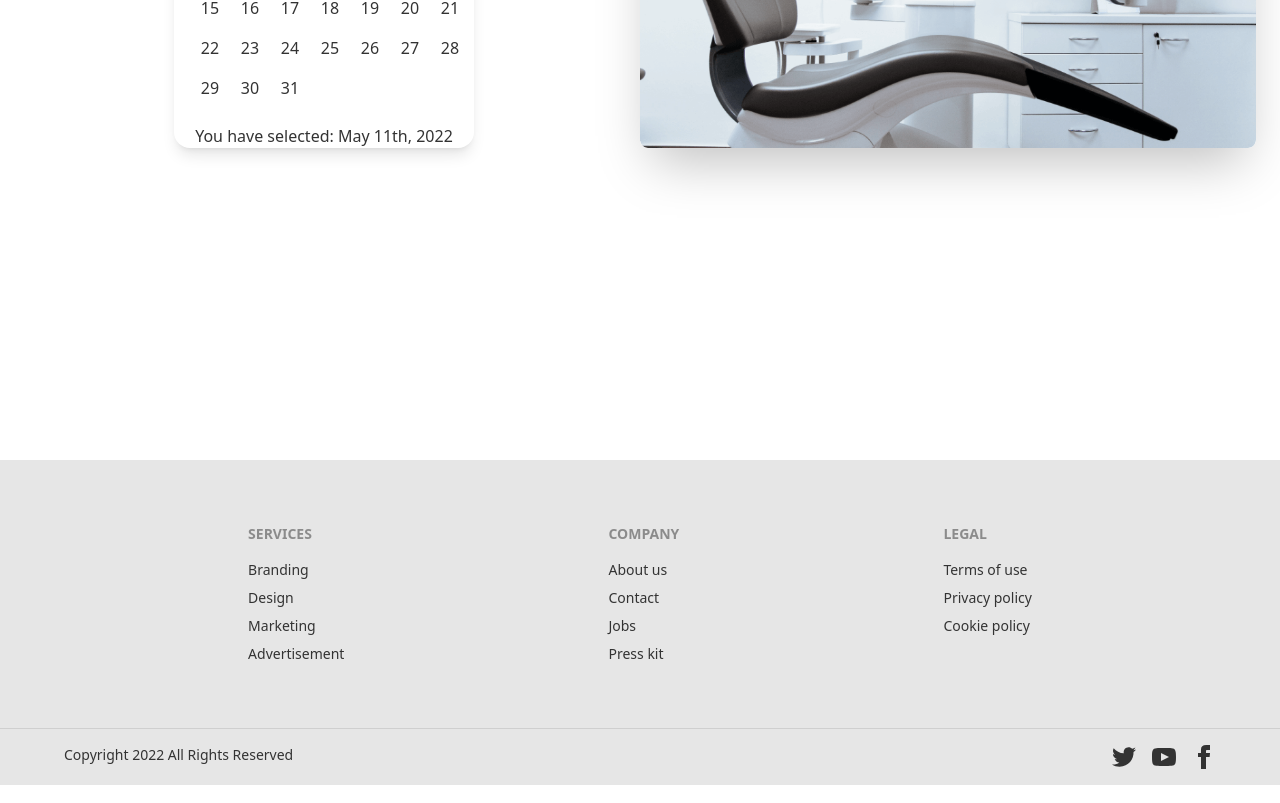
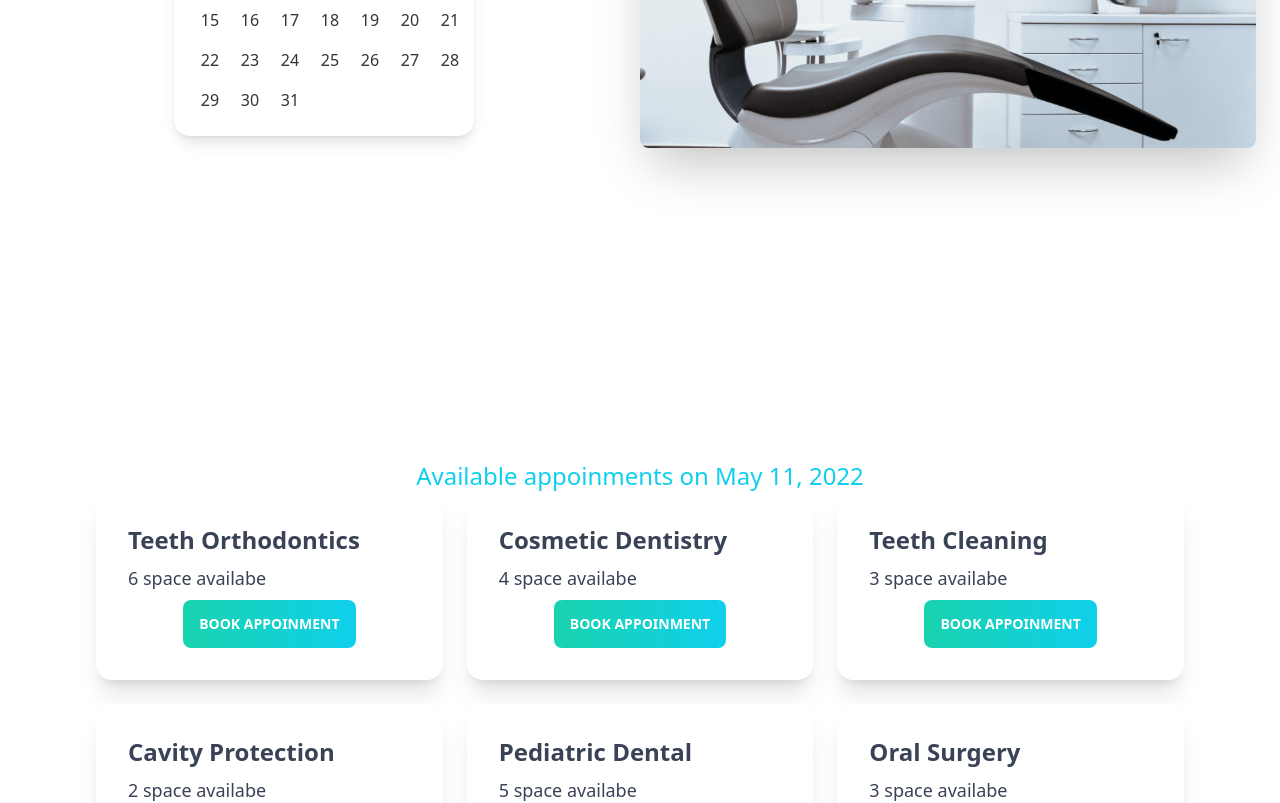
Before and after one commit to Kanizfatema47/d-web, a React (Create React App) app: page /appoinments in a window 1280 px wide. Shown: the part 500-1303 px from the top of the page. Built offline with nearby package versions, Linux system fonts and the light colour scheme.

Commit message:
available appoinment section added

```diff
--- /dev/null
+++ b/public/services.json
@@ -0,0 +1,61 @@
+[
+    {
+      "_id": 1,
+      "name": "Teeth Orthodontics",
+      "slots": [
+        "08.00 AM - 08.30 AM",
+        "08.30 AM - 09.00 AM",
+        "09.00 AM - 9.30 AM",
+        "09.30 AM - 10.00 AM",
+        "10.00 AM - 10.30 AM",
+        "10.30 AM - 11.00 AM"
+      ]
+    },
+    {
+      "_id": 2,
+      "name": "Cosmetic Dentistry",
+      "slots": [
+        "09.00 AM - 9.30 AM",
+        "09.30 AM - 10.00 AM",
+        "10.00 AM - 10.30 AM",
+        "10.30 AM - 11.00 AM"
+      ]
+    },
+    {
+      "_id": 3,
+      "name": "Teeth Cleaning",
+      "slots": [
+        "09.30 AM - 10.00 AM",
+        "10.00 AM - 10.30 AM",
+        "10.30 AM - 11.00 AM"
+      ]
+    },
+    {
+      "_id": 4,
+      "name": "Cavity Protection",
+      "slots": [
+        "10.00 AM - 10.30 AM",
+        "10.30 AM - 11.00 AM"
+      ]
+    },
+    {
+      "_id": 5,
+      "name": "Pediatric Dental",
+      "slots": [
+        "08.30 AM - 09.00 AM",
+        "09.00 AM - 9.30 AM",
+        "09.30 AM - 10.00 AM",
+        "10.00 AM - 10.30 AM",
+        "10.30 AM - 11.00 AM"
+      ]
+    },
+    {
+      "_id": 6,
+      "name": "Oral Surgery",
+      "slots": [
+        "09.30 AM - 10.00 AM",
+        "10.00 AM - 10.30 AM",
+        "10.30 AM - 11.00 AM"
+      ]
+    }
+  ]
--- a/src/Pages/Appoinments/AppoinmentBanner.js
+++ b/src/Pages/Appoinments/AppoinmentBanner.js
@@ -1,10 +1,7 @@
-import React, { useState } from 'react';
 import { DayPicker } from 'react-day-picker';
 import bannerimg from '../../assets/images/chair.png'
 import 'react-day-picker/dist/style.css'
-import { format } from 'date-fns';
-const AppoinmentBanner = () => {
-    const [date, setDate] = useState(new Date())
+const AppoinmentBanner = ({date,setDate}) => {
     return (
         <div>
             <div class="hero min-h-screen mb-24">
@@ -19,7 +16,6 @@
                         onSelect={setDate}
 
                         ></DayPicker>
-                            <p>You have selected: {format(date, 'PPP')}</p>
                             </div>
                     </div>
                 </div>
--- a/src/Pages/Appoinments/Appoinments.js
+++ b/src/Pages/Appoinments/Appoinments.js
@@ -1,13 +1,16 @@
-import React from 'react';
+import React, { useState } from 'react';
 import Footer from '../Shared/Footer';
 import AppoinmentBanner from './AppoinmentBanner';
+import AvaiableAppoinments from './AvaiableAppoinments';
 
 const Appoinments = () => {
+    const [date, setDate] = useState(new Date())
+
     return (
         <div>
-         <AppoinmentBanner></AppoinmentBanner>
+            <AppoinmentBanner date={date} setDate={setDate}></AppoinmentBanner>
 
-
+            <AvaiableAppoinments date ={date}></AvaiableAppoinments>
             <Footer></Footer>
 
         </div>
--- /dev/null
+++ b/src/Pages/Appoinments/AvaiableAppoinments.js
@@ -0,0 +1,29 @@
+import { format } from 'date-fns';
+import React, { useEffect, useState } from 'react';
+import Service from './Service';
+
+const AvaiableAppoinments = ({date}) => {
+    const [services, setServices] = useState([]);
+
+    useEffect(()=>{
+        fetch('services.json')
+        .then(res => res.json())
+        .then(data => setServices(data))
+    } ,[])
+    return (
+        <div>
+            <p className='text-2xl text-center text-primary'>Available appoinments on {format(date , 'PP')}</p>
+            <div className='grid mx-24 lg:grid-cols-3 gap-10 md:grid-cols-2 gap-6 sm:grid-cols-1'>
+                {
+                    services.map(service => (<Service
+                    key={service._id}
+                    service={service}>
+
+                    </Service>))
+                }
+            </div>
+        </div>
+    );
+};
+
+export default AvaiableAppoinments;
--- /dev/null
+++ b/src/Pages/Appoinments/Service.js
@@ -0,0 +1,21 @@
+import React from 'react';
+import Button from '../Home/Button';
+
+const Service = ({ service }) => {
+    const { name, slots } = service
+    return (
+        <div>
+            <div class="card  bg-base-100 shadow-xl">
+                <div class="card-body">
+                    <h2 class="card-title text-2xl text-accent">{name}</h2>
+                    <p className='text-accent text-lg'>{slots.length} space availabe</p>
+                    <div class="card-actions justify-center">
+                        <Button>Book Appoinment</Button>
+                    </div>
+                </div>
+            </div>
+        </div>
+    );
+};
+
+export default Service;
```
